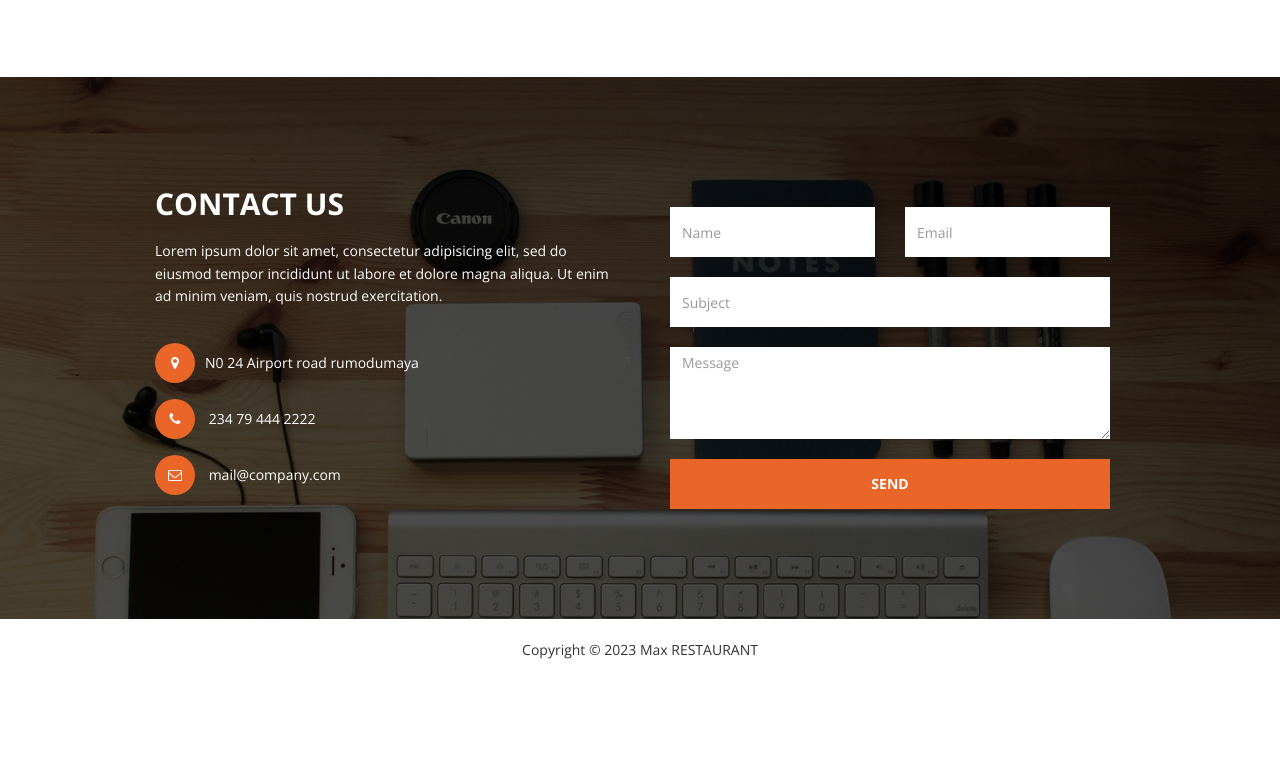
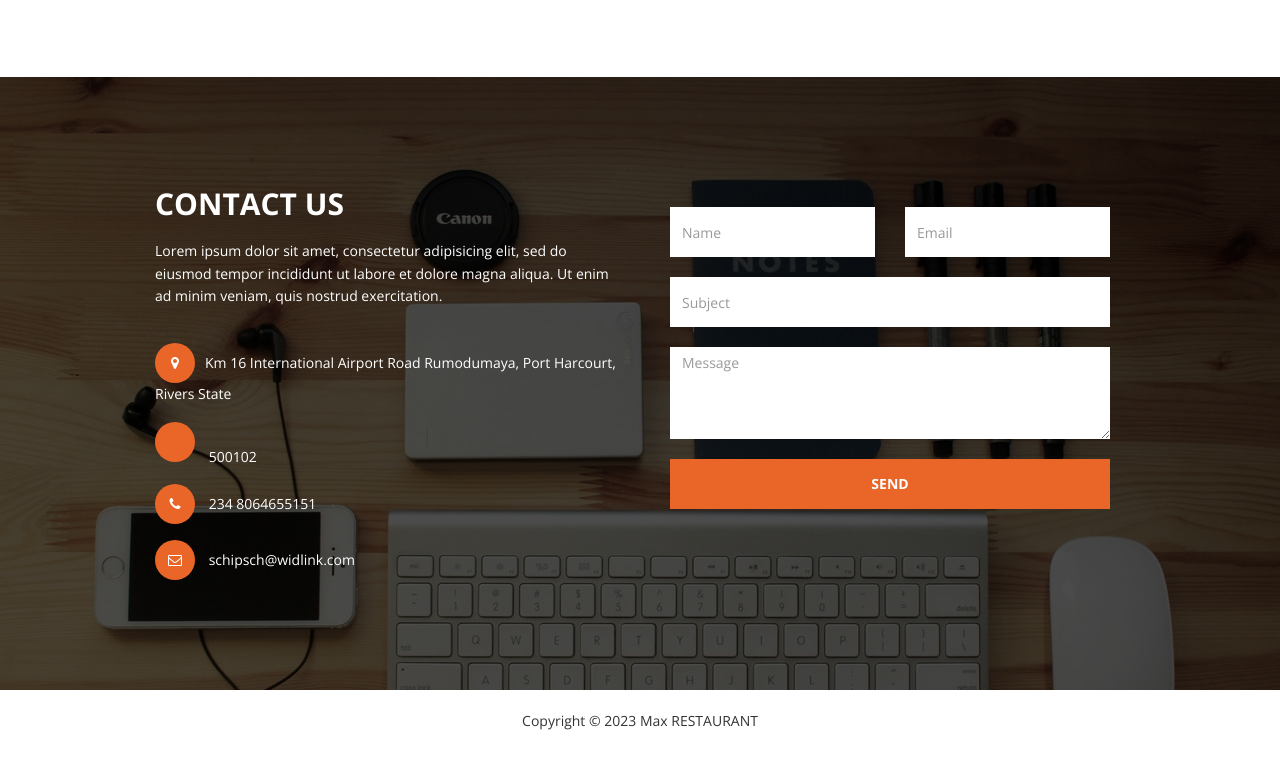
Before and after one commit to Schipbay/max_restauraNT, a plain HTML site: page index.html in a window 1280 px wide. Shown: the part 1834-2597 px from the top of the page. Before the commit the page ends 2526 px from the top, so only its background shows below. Drawn offline with nearby package versions, Linux system fonts and the light colour scheme.

Commit message:
Update index.html

```diff
--- a/index.html
+++ b/index.html
@@ -213,9 +213,10 @@
 							<p>Lorem ipsum dolor sit amet, consectetur adipisicing elit, sed do eiusmod tempor incididunt ut labore et
 								dolore magna aliqua. Ut enim ad minim veniam, quis nostrud exercitation. </p>
 							<address>
-								<p><i class="fa fa-map-marker"></i>N0 24 Airport road rumodumaya</p>
-								<p><i class="fa fa-phone"></i> 234 79 444 2222</p>
-								<p><i class="fa fa-envelope-o"></i> mail@company.com</p>
+								<p><i class="fa fa-map-marker"></i>Km 16 International Airport Road Rumodumaya, Port Harcourt, Rivers State</p>
+								<p><i class="fa fa-Zip Code"></i> 500102</p>
+								<p><i class="fa fa-phone"></i> 234 8064655151</p>
+								<p><i class="fa fa-envelope-o"></i> schipsch@widlink.com</p>
 							</address>
 						</div>
 						<div class="col-md-6 wow fadeInUp" data-wow-delay="0.6s">
```
